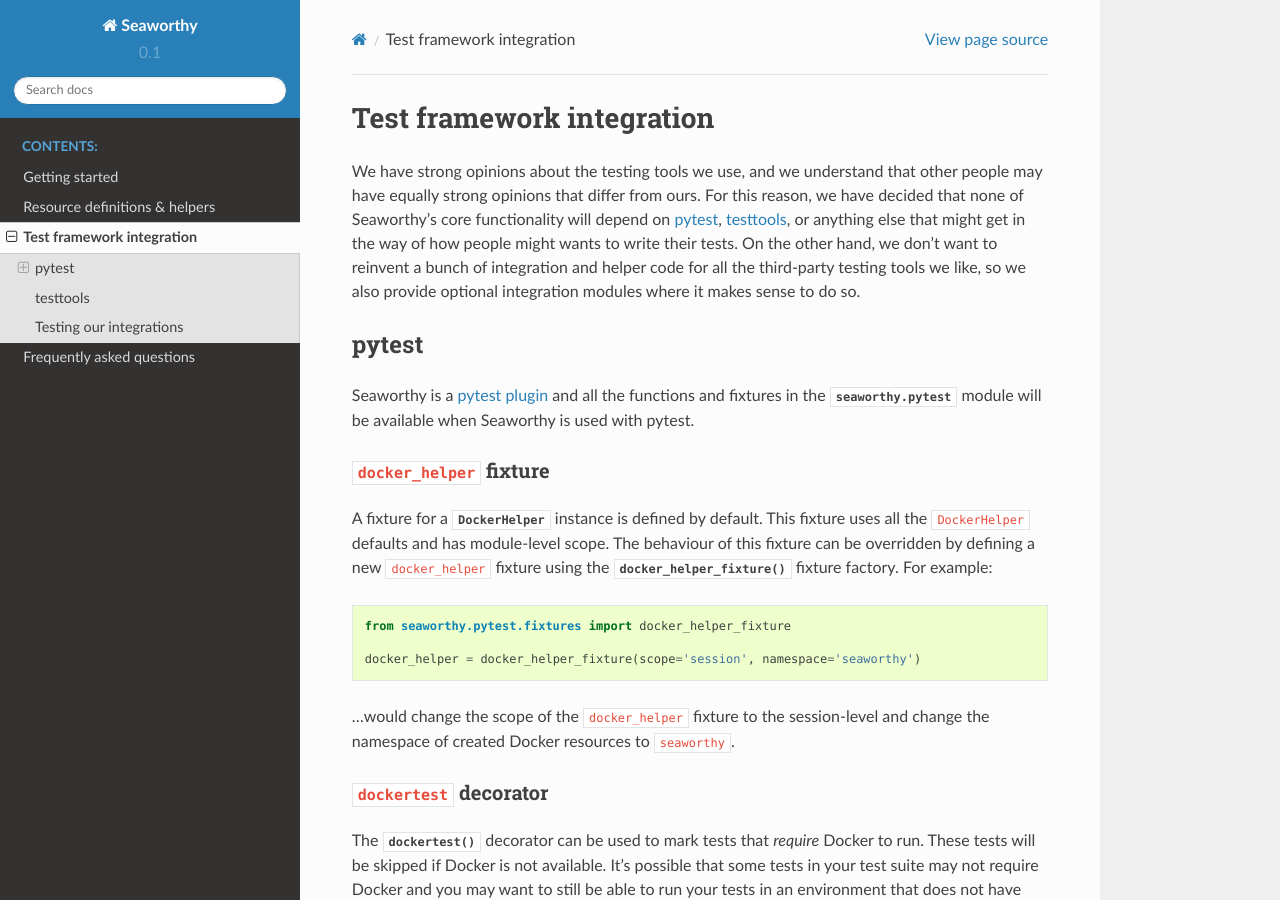
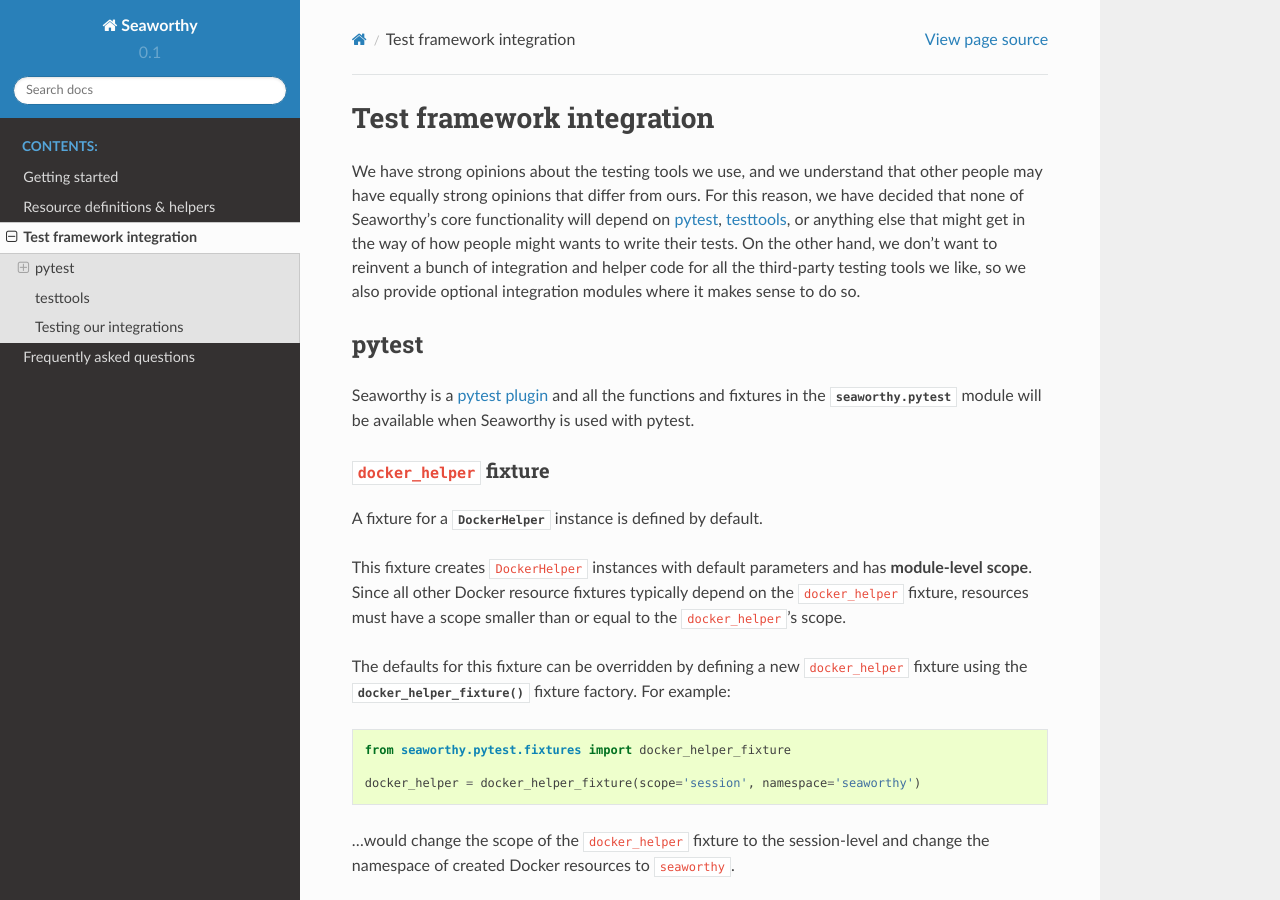
Before and after one commit to praekeltfoundation/seaworthy, a Sphinx documentation site: the page built from docs/integrations.rst, in a window 1280 px wide and 900 px high. Built offline with Sphinx 7.4.7 and the Read the Docs theme 2.0.0, drawn with Linux system fonts in a browser that asks for light colours; pages that are not in the unit, such as notebooks, are missing from menus.

Commit message:
Docs: Write a little bit more about the docker_helper scope

```diff
--- a/docs/integrations.rst
+++ b/docs/integrations.rst
@@ -18,9 +18,15 @@
 ``docker_helper`` fixture
 ^^^^^^^^^^^^^^^^^^^^^^^^^
 A fixture for a :class:`~seaworthy.helpers.DockerHelper` instance is defined by
-default. This fixture uses all the ``DockerHelper`` defaults and has
-module-level scope. The behaviour of this fixture can be overridden by defining
-a new ``docker_helper`` fixture using the
+default.
+
+This fixture creates ``DockerHelper`` instances with default parameters and has
+**module-level scope**. Since all other Docker resource fixtures typically
+depend on the ``docker_helper`` fixture, resources must have a scope smaller
+than or equal to the ``docker_helper``'s scope.
+
+The defaults for this fixture can be overridden by defining a new
+``docker_helper`` fixture using the
 :func:`~seaworthy.pytest.fixtures.docker_helper_fixture` fixture factory. For
 example::
 
```
